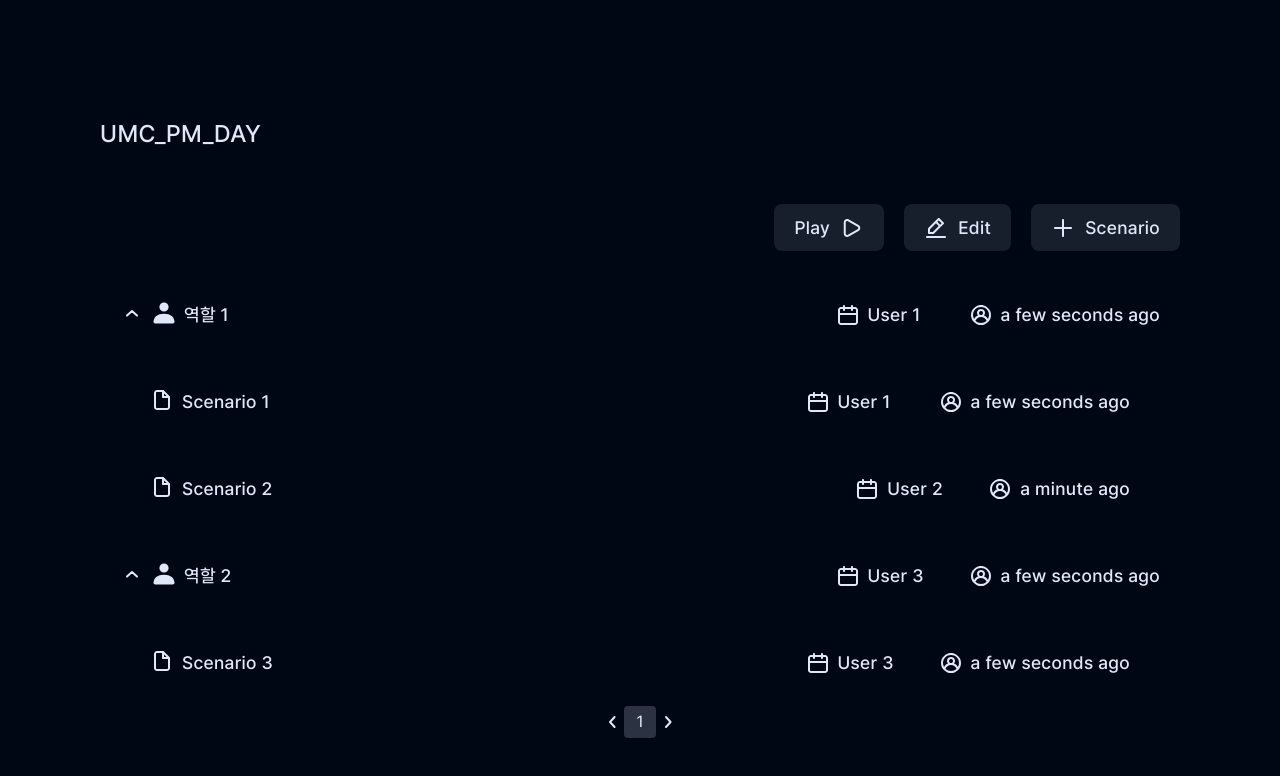
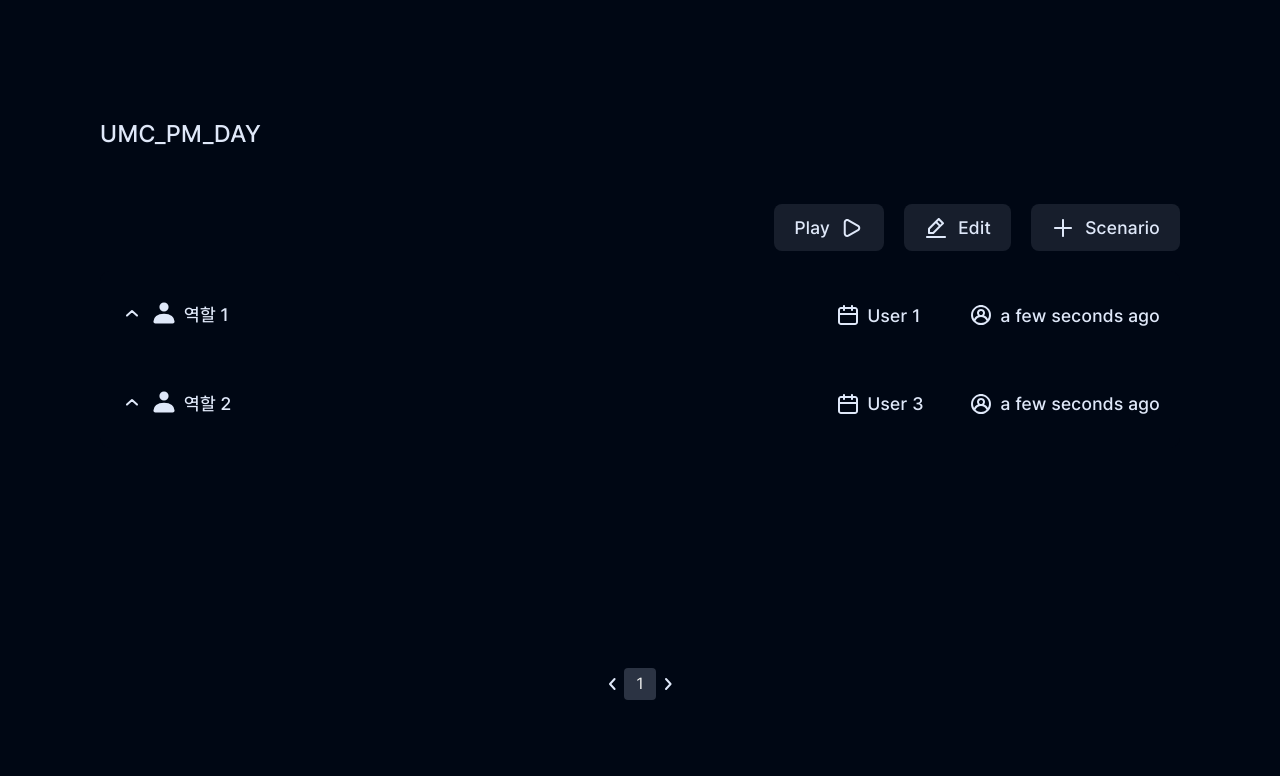
Before and after one commit to QASTUDIODEV/WEB_QASTUDIO, a React (Vite) app: page /project/scenario/1 in a window 1280 px wide. Shown: the top 776 px of the page. Built offline with nearby package versions, Linux system fonts and the light colour scheme.

Commit message:
feat: 시나리오 페이지 첫 화면 펼치기, check박스 토글

```diff
--- a/src/components/scenario/ButtonGroup/ButtonGroup.tsx
+++ b/src/components/scenario/ButtonGroup/ButtonGroup.tsx
@@ -16,31 +16,37 @@ export default function ButtonGroup() {
   const dispatch = useDispatch<TAppDispatch>();
   const isEdit = useSelector((state: TRootState) => state.scenario.isEdit);
 
+  // Delete 버튼 클릭 함수
+  const handleDeleteClick = () => {
+    //프로젝트, 시나리오를 제거하기
+    dispatch(edit());
+  };
+  // Done 버튼 클릭 함수
+  const handleDoneClick = () => {
+    dispatch(edit());
+  };
   // Edit 버튼 클릭 함수
   const handleEditClick = () => {
     dispatch(edit());
   };
-
-  // Done 버튼 클릭 함수
-  const handleDoneClick = () => {
-    dispatch(edit());
+  // Play 버튼 클릭 함수
+  const handlePlayClick = () => {
+    // 시나리오 시작 페이지로 이동하기
   };
-
-  // 체크박스 추가 동작
-  const handleAllCheckBoxClick = () => {
-    console.log('All checkbox clicked!');
+  // + Scenario 버튼 클릭 함수
+  const handleAddClick = () => {
+    // 시나리오 추가 모달 띄우기하기
   };
-
   return (
     <>
       {isEdit ? (
         <S.EditButtonGroup>
           <S.AllCheckBoxGroup>
-            <CheckBox onClick={handleAllCheckBoxClick} />
+            <CheckBox isAllCheckBox={true} />
             <p>ALL</p>
           </S.AllCheckBoxGroup>
           <S.ButtonGroup>
-            <Button type="normal" color="default" disabled={false} icon={<Delete />} iconPosition="left">
+            <Button type="normal" color="default" disabled={false} icon={<Delete />} iconPosition="left" onClick={handleDeleteClick}>
               Delete
             </Button>
             <Button type="normal" color="default" disabled={false} icon={<Done />} iconPosition="left" onClick={handleDoneClick}>
@@ -50,13 +56,13 @@ export default function ButtonGroup() {
         </S.EditButtonGroup>
       ) : (
         <S.ButtonGroup>
-          <Button type="normal" color="default" disabled={false} icon={<Play />} iconPosition="right">
+          <Button type="normal" color="default" disabled={false} icon={<Play />} iconPosition="right" onClick={handlePlayClick}>
             Play
           </Button>
           <Button type="normal" color="default" disabled={false} icon={<Edit />} iconPosition="left" onClick={handleEditClick}>
             Edit
           </Button>
-          <Button type="normal" color="default" disabled={false} icon={<Add />} iconPosition="left">
+          <Button type="normal" color="default" disabled={false} icon={<Add />} iconPosition="left" onClick={handleAddClick}>
             Scenario
           </Button>
         </S.ButtonGroup>
--- a/src/components/scenario/CharacterHeader/CharacterHeader.tsx
+++ b/src/components/scenario/CharacterHeader/CharacterHeader.tsx
@@ -3,31 +3,40 @@ import { useDispatch, useSelector } from 'react-redux';
 import * as S from '@/components/scenario/CharacterHeader/CharacterHeader.style';
 import CheckBox from '@/components/scenario/CheckBox/CheckBox';
 
+import ArrowDown from '@/assets/icons/arrow_down.svg?react';
 import ArrowUp from '@/assets/icons/arrow_up.svg?react';
 import Calender from '@/assets/icons/calender.svg?react';
 import UserCircle from '@/assets/icons/user_circle.svg?react';
 import UserProfile from '@/assets/icons/user_profile.svg?react';
+import { toggleExpand } from '@/slices/scenarioSlice';
 import type { TAppDispatch, TRootState } from '@/store/store';
 
 interface ICharacterHeaderProps {
+  characterId: number;
   title: string;
   createdBy: string;
   createdAt: string;
+  isExpanded: boolean;
 }
 
-export default function CharacterHeader({ title, createdBy, createdAt }: ICharacterHeaderProps) {
-  // const dispatch = useDispatch<TAppDispatch>();
+export default function CharacterHeader({ characterId, title, createdBy, createdAt, isExpanded }: ICharacterHeaderProps) {
+  const dispatch = useDispatch<TAppDispatch>();
   const isEdit = useSelector((state: TRootState) => state.scenario.isEdit);
+
+  // 아이콘 클릭 시 펼치기/접기 토글
+  const handleExpandToggle = () => {
+    dispatch(toggleExpand(characterId));
+  };
+
   return (
     <>
       {isEdit ? (
         <S.CharacterHeader>
           <S.CharacterHeaderLeftSide>
-            <CheckBox />
+            <CheckBox characterId={characterId} />
             <UserProfile />
             <p>{title}</p>
           </S.CharacterHeaderLeftSide>
-
           <S.CharacterHeaderRightSide>
             <S.Creater>
               <Calender />
@@ -42,11 +51,13 @@ export default function CharacterHeader({ title, createdBy, createdAt }: ICharac
       ) : (
         <S.CharacterHeader>
           <S.CharacterHeaderLeftSide>
-            <ArrowUp />
+            {/* ✅ isExpanded 상태에 따라 아이콘 변경 */}
+            <div onClick={handleExpandToggle} style={{ cursor: 'pointer' }}>
+              {isExpanded ? <ArrowDown /> : <ArrowUp />}
+            </div>
             <UserProfile />
             <p>{title}</p>
           </S.CharacterHeaderLeftSide>
-
           <S.CharacterHeaderRightSide>
             <S.Creater>
               <Calender />
--- a/src/components/scenario/CharacterItem/CharacterItem.tsx
+++ b/src/components/scenario/CharacterItem/CharacterItem.tsx
@@ -13,10 +13,24 @@ export default function CharacterItem() {
     <div>
       {characters.map((character) => (
         <S.CharacterItem key={character.id}>
-          <CharacterHeader title={character.title} createdBy={character.createdBy} createdAt={character.createdAt} />
-          {character.scenarios.map((scenario) => (
-            <ScenarioItem key={scenario.id} name={scenario.name} createdBy={scenario.createdBy} createdAt={scenario.createdAt} isChecked={scenario.isChecked} />
-          ))}
+          <CharacterHeader
+            characterId={character.id}
+            title={character.title}
+            createdBy={character.createdBy}
+            createdAt={character.createdAt}
+            isExpanded={character.isExpanded}
+          />
+          {character.isExpanded &&
+            character.scenarios.map((scenario) => (
+              <ScenarioItem
+                key={scenario.id}
+                characterId={character.id}
+                scenarioId={scenario.id}
+                name={scenario.name}
+                createdBy={scenario.createdBy}
+                createdAt={scenario.createdAt}
+              />
+            ))}
         </S.CharacterItem>
       ))}
     </div>
--- a/src/components/scenario/CheckBox/CheckBox.tsx
+++ b/src/components/scenario/CheckBox/CheckBox.tsx
@@ -1,22 +1,44 @@
-import { useState } from 'react';
+import { useDispatch, useSelector } from 'react-redux';
 
 import CheckBoxFalseIcon from '@/assets/icons/check box_false.svg?react';
 import CheckBoxTrueIcon from '@/assets/icons/check box_true.svg?react';
+import { toggleAll, toggleCharacter, toggleScenario } from '@/slices/scenarioSlice';
+import type { TAppDispatch, TRootState } from '@/store/store';
 
 interface ICheckBoxProps {
-  onClick?: () => void;
+  characterId?: number;
+  scenarioId?: number;
+  isAllCheckBox?: boolean;
 }
 
-export default function CheckBox({ onClick }: ICheckBoxProps) {
-  const [isChecked, setIsChecked] = useState(false);
+export default function CheckBox({ characterId, scenarioId, isAllCheckBox = false }: ICheckBoxProps) {
+  const dispatch = useDispatch<TAppDispatch>();
 
-  // 기본 클릭 함수: 체크박스 상태 토글
+  // 체크 여부 판단
+  const isChecked = useSelector((state: TRootState) => {
+    if (isAllCheckBox) {
+      return state.scenario.characters.every((char) => char.isChecked);
+    }
+    if (scenarioId) {
+      const character = state.scenario.characters.find((char) => char.id === characterId);
+      const scenario = character?.scenarios.find((scn) => scn.id === scenarioId);
+      return scenario?.isChecked ?? false;
+    }
+    if (characterId) {
+      const character = state.scenario.characters.find((char) => char.id === characterId);
+      return character?.isChecked ?? false;
+    }
+    return false;
+  });
+
+  // 클릭 함수
   const handleCheckBoxClick = () => {
-    setIsChecked(!isChecked);
-
-    // 추가 onClick 함수
-    if (onClick) {
-      onClick();
+    if (isAllCheckBox) {
+      dispatch(toggleAll());
+    } else if (scenarioId && characterId) {
+      dispatch(toggleScenario({ characterId, scenarioId }));
+    } else if (characterId) {
+      dispatch(toggleCharacter(characterId));
     }
   };
 
--- a/src/components/scenario/ScenarioItem/ScenarioItem.tsx
+++ b/src/components/scenario/ScenarioItem/ScenarioItem.tsx
@@ -1,18 +1,45 @@
+import { useSelector } from 'react-redux';
+
+import CheckBox from '@/components/scenario/CheckBox/CheckBox';
 import * as S from '@/components/scenario/ScenarioItem/ScenarioItem.style';
 
 import Calender from '@/assets/icons/calender.svg?react';
 import File from '@/assets/icons/file.svg?react';
 import UserCircle from '@/assets/icons/user_circle.svg?react';
+import type { TRootState } from '@/store/store';
 
 interface IScenarioItemProps {
+  scenarioId: number;
+  characterId: number;
   name: string;
   createdBy: string;
   createdAt: string;
-  isChecked: boolean;
 }
 
-export default function ScenarioItem({ name, createdBy, createdAt, isChecked }: IScenarioItemProps) {
+export default function ScenarioItem({ scenarioId, characterId, name, createdBy, createdAt }: IScenarioItemProps) {
+  const isEdit = useSelector((state: TRootState) => state.scenario.isEdit);
+
   return (
+    <>
+      {isEdit ? (
+        <S.ScenarioItem>
+          <S.ScenarioItemLeftSide>
+            <CheckBox scenarioId={scenarioId} characterId={characterId} />
+            <File />
+            <p>{name}</p>
+          </S.ScenarioItemLeftSide>
+          <S.ScenarioRightSide>
+            <S.Creater>
+              <Calender width={24} height={24} />
+              <p>{createdBy}</p>
+            </S.Creater>
+            <S.Elapsed>
+              <UserCircle />
+              <p>{createdAt}</p>
+            </S.Elapsed>
+          </S.ScenarioRightSide>
+        </S.ScenarioItem>
+      ) : (
         <S.ScenarioItem>
           <S.ScenarioItemLeftSide>
             <File />
@@ -29,5 +56,7 @@ export default function ScenarioItem({ name, createdBy, createdAt, isChecked }:
             </S.Elapsed>
           </S.ScenarioRightSide>
         </S.ScenarioItem>
+      )}
+    </>
   );
 }
--- a/src/slices/scenarioSlice.ts
+++ b/src/slices/scenarioSlice.ts
@@ -14,6 +14,7 @@ interface ICharacter {
   isChecked: boolean;
   createdBy: string;
   createdAt: string;
+  isExpanded: boolean;
   scenarios: IScenario[];
 }
 
@@ -31,17 +32,19 @@ const initialState: IScenarioSlice = {
       isChecked: false,
       createdBy: 'User 1',
       createdAt: 'a few seconds ago',
+      isExpanded: false,
       scenarios: [
         { id: 1, name: 'Scenario 1', createdBy: 'User 1', createdAt: 'a few seconds ago', isChecked: false },
         { id: 2, name: 'Scenario 2', createdBy: 'User 2', createdAt: 'a minute ago', isChecked: false },
       ],
     },
     {
-      id: 1,
+      id: 2,
       title: '역할 2',
       isChecked: false,
       createdBy: 'User 3',
       createdAt: 'a few seconds ago',
+      isExpanded: false,
       scenarios: [{ id: 3, name: 'Scenario 3', createdBy: 'User 3', createdAt: 'a few seconds ago', isChecked: false }],
     },
   ],
@@ -83,8 +86,14 @@ const characterSlice = createSlice({
         }
       }
     },
+    toggleExpand: (state, action) => {
+      const character = state.characters.find((char) => char.id === action.payload);
+      if (character) {
+        character.isExpanded = !character.isExpanded;
+      }
+    },
   },
 });
 
-export const { edit, toggleAll, toggleCharacter, toggleScenario } = characterSlice.actions;
+export const { edit, toggleAll, toggleCharacter, toggleScenario, toggleExpand } = characterSlice.actions;
 export default characterSlice.reducer;
```
Lines whose indentation alone changed are shown as unchanged.
